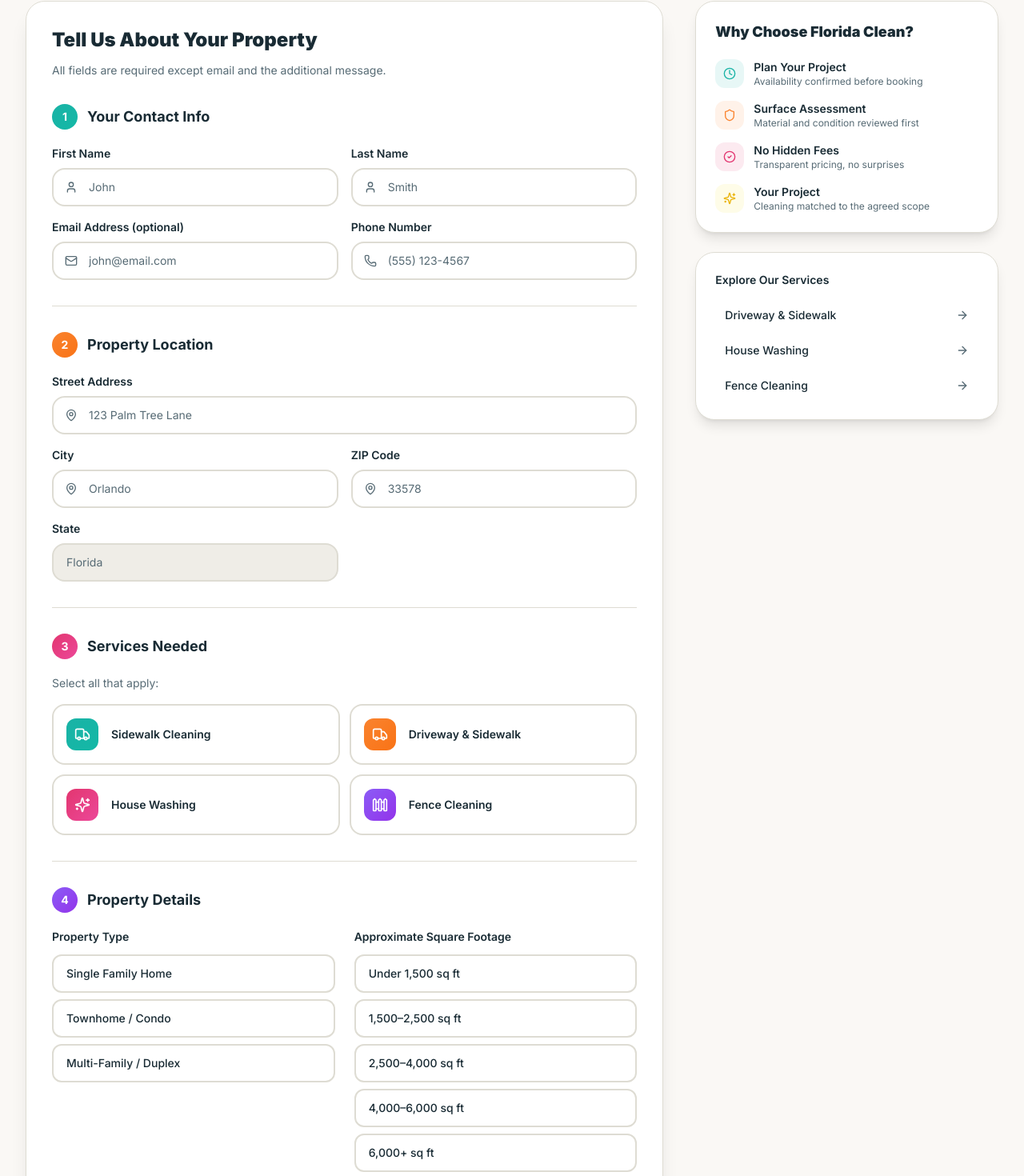
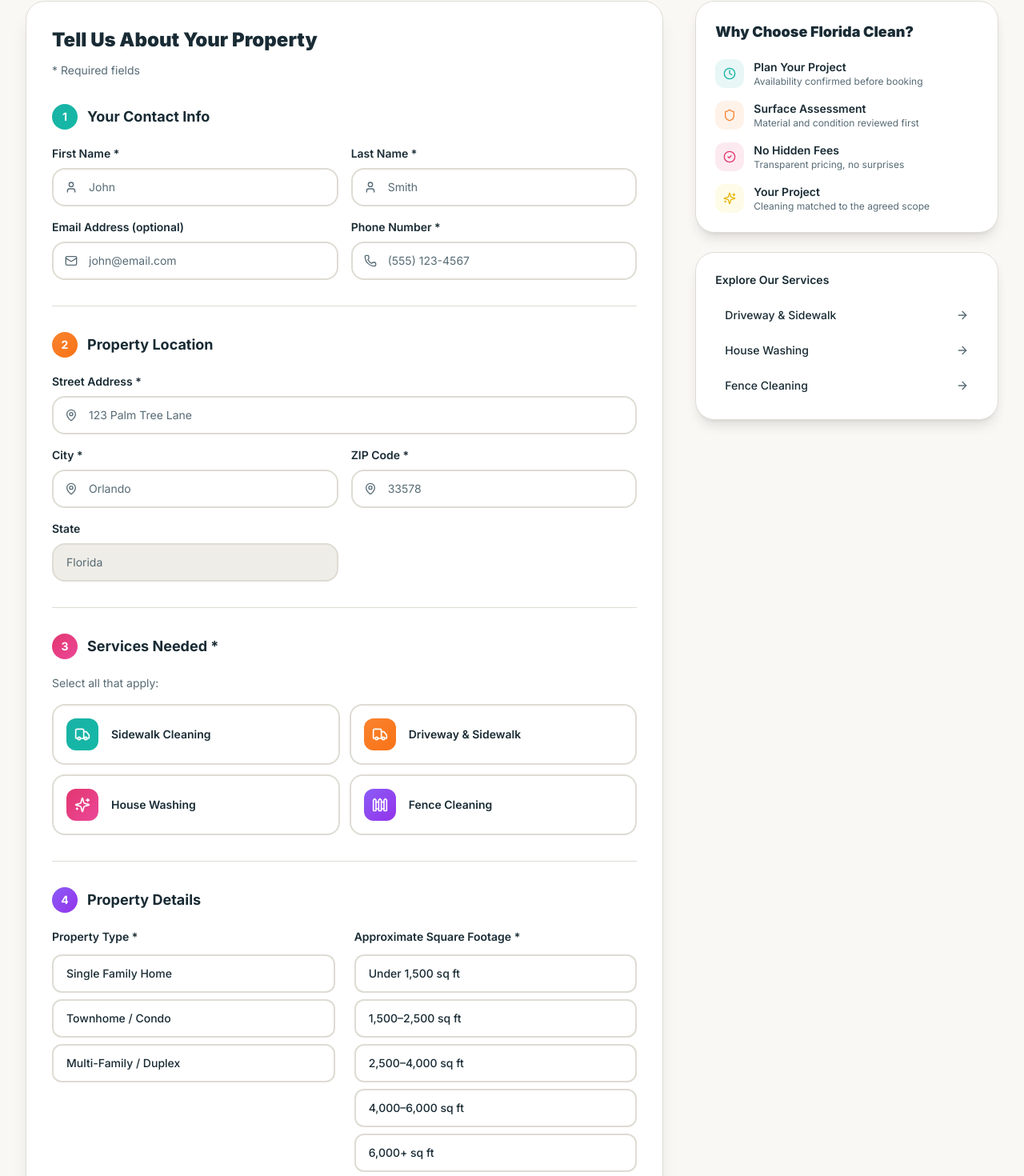
Before and after one commit to CazadorD/Florida-Clean-Website, a React (Vite) app: page /estimate in a window 1280 px wide. Shown: the part 479-1949 px from the top of the page at 80% size. Built offline with nearby package versions, Linux system fonts and the light colour scheme.

Commit message:
Mark required quote fields with asterisks (#5)
Co-authored-by: cubaaldetalle360 <cubaaldetalle360@gmail.com>

```diff
--- a/src/react-app/pages/Estimate.tsx
+++ b/src/react-app/pages/Estimate.tsx
@@ -55,7 +55,7 @@
 }) {
   return (
     <div>
-      <label htmlFor={field} className="block text-sm font-semibold text-foreground mb-2">{label}</label>
+      <label htmlFor={field} className="block text-sm font-semibold text-foreground mb-2">{label}{field !== "email" && <span aria-hidden="true"> *</span>}</label>
       <div className="relative">
         <div className="absolute left-4 top-1/2 -translate-y-1/2 text-muted-foreground pointer-events-none">
           <Icon className="w-4 h-4" />
@@ -266,7 +266,7 @@
             {/* FORM */}
             <form onSubmit={handleSubmit} noValidate aria-label="Request a cleaning quote" aria-busy={state.submitting} className="lg:col-span-2 bg-white rounded-3xl shadow-xl border border-border p-5 sm:p-8 animate-on-scroll">
               <h2 className="text-2xl font-black text-foreground mb-3">Tell Us About Your Property</h2>
-              <p className="text-sm text-muted-foreground mb-8">All fields are required except email and the additional message.</p>
+              <p className="text-sm text-muted-foreground mb-8">* Required fields</p>
 
               {(Object.keys(errors).length > 0 || networkError || state.errors) && <div ref={errorSummary} tabIndex={-1} role="alert" className="mb-6 rounded-xl border border-red-300 bg-red-50 p-4 text-red-800">
                 <p className="font-bold">Your request has not been confirmed.</p>
@@ -322,7 +322,7 @@
               <div className="mb-8">
                 <div className="flex items-center gap-3 mb-5">
                   <div className="w-8 h-8 rounded-full bg-gradient-to-br from-accent to-pink-500 flex items-center justify-center text-white text-sm font-bold">3</div>
-                  <h3 className="font-bold text-foreground text-lg">Services Needed</h3>
+                  <h3 className="font-bold text-foreground text-lg">Services Needed <span aria-hidden="true">*</span></h3>
                 </div>
                 <p className="text-sm text-muted-foreground mb-4">Select all that apply:</p>
                 <div className="grid sm:grid-cols-2 gap-3">
@@ -364,7 +364,7 @@
                 </div>
                 <div className="grid sm:grid-cols-2 gap-6">
                   <div>
-                    <label className="block text-sm font-semibold text-foreground mb-3">Property Type</label>
+                    <label className="block text-sm font-semibold text-foreground mb-3">Property Type <span aria-hidden="true">*</span></label>
                     <div className="space-y-2">
                       {PROPERTY_TYPES.map((type) => (
                         <button key={type} type="button"
@@ -380,7 +380,7 @@
 
                   <div className="space-y-6">
                     <div>
-                      <label className="block text-sm font-semibold text-foreground mb-3">Approximate Square Footage</label>
+                      <label className="block text-sm font-semibold text-foreground mb-3">Approximate Square Footage <span aria-hidden="true">*</span></label>
                       <div className="space-y-2">
                         {SQUARE_FOOTAGES.map((size) => (
                           <button key={size} type="button"
@@ -395,7 +395,7 @@
                     </div>
 
                     <div>
-                      <label className="block text-sm font-semibold text-foreground mb-3">How Soon Do You Need This?</label>
+                      <label className="block text-sm font-semibold text-foreground mb-3">How Soon Do You Need This? <span aria-hidden="true">*</span></label>
                       <div className="space-y-2">
                         {URGENCIES.map((urgency) => (
                           <button key={urgency} type="button"
```
